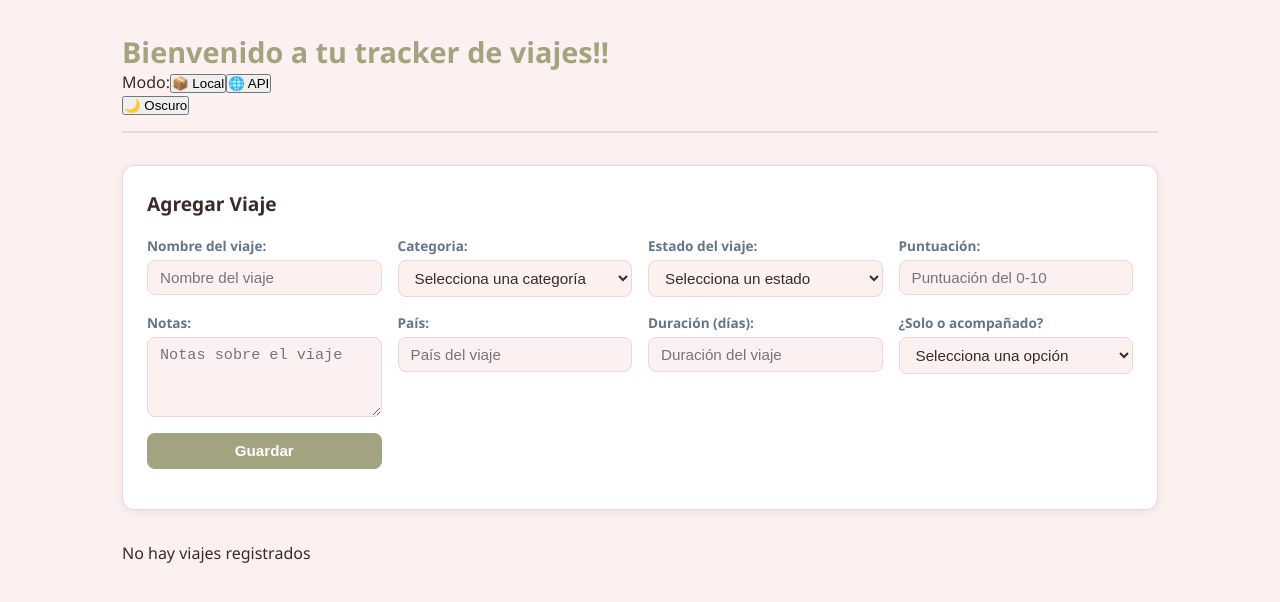
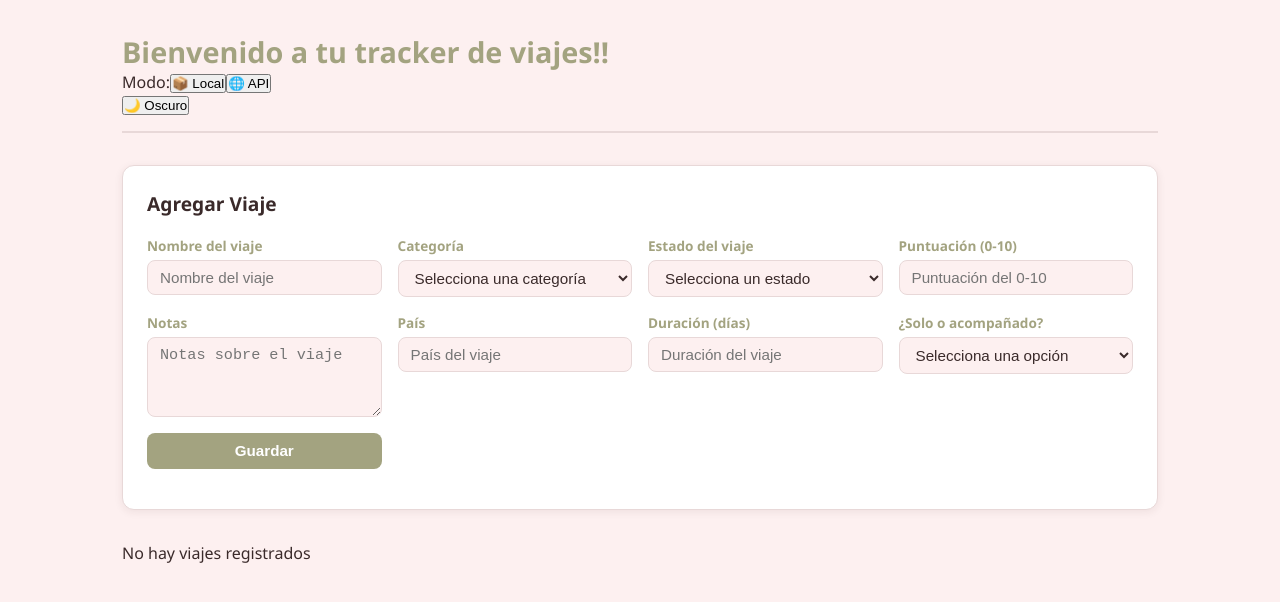
Before and after one commit to marianolhe/proyectofinal_web, a React app in the folder frontend/: page / in a window 1280 px wide. Shown: the top 602 px of the page. Built offline with nearby package versions, Linux system fonts and the light colour scheme; the HTML template or start-up script is replaced by a standard one.

Commit message:
feat: conectar formulario con contexto y agregar ref al input

```diff
--- a/frontend/src/components/Formulario.css
+++ b/frontend/src/components/Formulario.css
@@ -1,5 +1,5 @@
 .formulario-container {
-  background: white;
+  background: var(--color-superficie);
   border-radius: var(--radio);
   border: 1px solid var(--color-borde);
   box-shadow: var(--sombra);
@@ -29,7 +29,7 @@
 .campo label {
   font-size: 0.85rem;
   font-weight: 600;
-  color: #64748B;
+  color: var(--color-texto-secundario);
 }
 
 .campo input,
--- a/frontend/src/components/FormularioItem.jsx
+++ b/frontend/src/components/FormularioItem.jsx
@@ -1,8 +1,8 @@
-import {categorias} from '../utils/categorias'
-import { useEffect, useState } from 'react';
-import './Formulario.css';
+import { categorias } from '../utils/categorias'
+import { useEffect, useState } from 'react'
+import './Formulario.css'
 
-function Formulario({onAgregarViaje, viajeEditando, onActualizarViaje}){
+function Formulario({ onAgregarViaje, viajeEditando, onActualizarViaje, inputNombreRef }) {
     const [formulario, setFormulario] = useState({
         nombre: '',
         categoriaId: '',
@@ -14,6 +14,7 @@ function Formulario({onAgregarViaje, viajeEditando, onActualizarViaje}){
         compania: ''
     })
 
+    // pre-llena el formulario cuando se va a editar un viaje
     useEffect(() => {
         if (viajeEditando) {
             setFormulario({
@@ -29,25 +30,25 @@ function Formulario({onAgregarViaje, viajeEditando, onActualizarViaje}){
         }
     }, [viajeEditando])
 
-    function enviarFormulario(e){
-        e.preventDefault();
+    function enviarFormulario(e) {
+        e.preventDefault()
         const nuevoViaje = {
             id: crypto.randomUUID(),
             nombre: formulario.nombre,
             categoriaId: formulario.categoriaId,
             estado: formulario.estado,
-            puntuacion: formulario.puntuacion ?
-            Number(formulario.puntuacion) : null,
+            puntuacion: formulario.puntuacion ? Number(formulario.puntuacion) : null,
             notas: formulario.notas,
             fechaRegistro: new Date().toISOString(),
-            fechaActividad : new Date().toISOString(),
+            fechaActividad: new Date().toISOString(),
             activo: true,
-            atributos:{
+            atributos: {
                 pais: formulario.pais,
                 duracion: formulario.duracion,
                 compania: formulario.compania
             }
         }
+
         if (viajeEditando) {
             onActualizarViaje({
                 ...viajeEditando,
@@ -62,10 +63,12 @@ function Formulario({onAgregarViaje, viajeEditando, onActualizarViaje}){
                     duracion: formulario.duracion,
                     compania: formulario.compania
                 }
-    });
+            })
         } else {
-    onAgregarViaje(nuevoViaje);
+            onAgregarViaje(nuevoViaje)
         }
+
+        // limpia el formulario después de guardar
         setFormulario({
             nombre: '',
             categoriaId: '',
@@ -75,43 +78,47 @@ function Formulario({onAgregarViaje, viajeEditando, onActualizarViaje}){
             pais: '',
             duracion: '',
             compania: ''
-        });
-
-
+        })
     }
 
-    return(
-        <div className ='formulario-container'>
+    return (
+        <div className="formulario-container">
             <form onSubmit={enviarFormulario}>
-            <h1>Agregar Viaje</h1>
+                <h1>{viajeEditando ? 'Editar Viaje' : 'Agregar Viaje'}</h1>
 
-        <div className='formulario-grid'>
+                <div className="formulario-grid">
 
-            <div className='campo'>
-            <label>Nombre del viaje: </label>
-            <input type="text" placeholder="Nombre del viaje"
+                    <div className="campo">
+                        <label>Nombre del viaje</label>
+                        {/* ref para auto-focus con Ctrl+N */}
+                        <input
+                            type="text"
+                            placeholder="Nombre del viaje"
+                            ref={inputNombreRef}
                             value={formulario.nombre}
-            onChange={(e) => setFormulario({...formulario, nombre: e.target.value})} />
+                            onChange={(e) => setFormulario({ ...formulario, nombre: e.target.value })}
+                        />
                     </div>
 
-
-            <div className='campo'>
-            <label>Categoria: </label>
+                    <div className="campo">
+                        <label>Categoría</label>
                         <select
                             value={formulario.categoriaId}
-            onChange={(e) => setFormulario({...formulario, categoriaId: e.target.value})}>
+                            onChange={(e) => setFormulario({ ...formulario, categoriaId: e.target.value })}
+                        >
                             <option value="">Selecciona una categoría</option>
                             {categorias.map((categoria) => (
-                    <option key={categoria.id} value={categoria.id}>{categoria.nombre} </option>
+                                <option key={categoria.id} value={categoria.id}>{categoria.nombre}</option>
                             ))}
                         </select>
                     </div>
 
-            <div className='campo'>
-            <label>Estado del viaje: </label>
+                    <div className="campo">
+                        <label>Estado del viaje</label>
                         <select
                             value={formulario.estado}
-            onChange={(e) => setFormulario({...formulario, estado: e.target.value})}>
+                            onChange={(e) => setFormulario({ ...formulario, estado: e.target.value })}
+                        >
                             <option value="">Selecciona un estado</option>
                             <option value="completado">Completado</option>
                             <option value="pendiente">Pendiente</option>
@@ -119,52 +126,65 @@ function Formulario({onAgregarViaje, viajeEditando, onActualizarViaje}){
                         </select>
                     </div>
 
-            <div className='campo'>
-            <label>Puntuación: </label>
-            <input type="number" placeholder="Puntuación del 0-10"
+                    <div className="campo">
+                        <label>Puntuación (0-10)</label>
+                        <input
+                            type="number"
+                            placeholder="Puntuación del 0-10"
                             value={formulario.puntuacion}
-            onChange={(e) => setFormulario({...formulario, puntuacion: e.target.value})} />
+                            onChange={(e) => setFormulario({ ...formulario, puntuacion: e.target.value })}
+                        />
                     </div>
 
-            <div className='campo'>
-            <label> Notas: </label>
-            <textarea placeholder="Notas sobre el viaje"
+                    <div className="campo">
+                        <label>Notas</label>
+                        <textarea
+                            placeholder="Notas sobre el viaje"
                             value={formulario.notas}
-            onChange={(e) => setFormulario({...formulario, notas: e.target.value})}></textarea>
+                            onChange={(e) => setFormulario({ ...formulario, notas: e.target.value })}
+                        />
                     </div>
 
-            <div className='campo'>
-            <label>País: </label>
-            <input type="text" placeholder="País del viaje"
+                    <div className="campo">
+                        <label>País</label>
+                        <input
+                            type="text"
+                            placeholder="País del viaje"
                             value={formulario.pais}
-            onChange={(e) => setFormulario({...formulario, pais: e.target.value})} />
+                            onChange={(e) => setFormulario({ ...formulario, pais: e.target.value })}
+                        />
                     </div>
 
-            <div className='campo'>
-            <label>Duración (días): </label>
-            <input type="number" placeholder="Duración del viaje"
+                    <div className="campo">
+                        <label>Duración (días)</label>
+                        <input
+                            type="number"
+                            placeholder="Duración del viaje"
                             value={formulario.duracion}
-            onChange={(e) => setFormulario({...formulario, duracion: e.target.value})} />
+                            onChange={(e) => setFormulario({ ...formulario, duracion: e.target.value })}
+                        />
                     </div>
 
-            <div className='campo'>
-            <label> ¿Solo o acompañado?</label>
+                    <div className="campo">
+                        <label>¿Solo o acompañado?</label>
                         <select
                             value={formulario.compania}
-            onChange={(e) => setFormulario({...formulario, compania: e.target.value})}>
+                            onChange={(e) => setFormulario({ ...formulario, compania: e.target.value })}
+                        >
                             <option value="">Selecciona una opción</option>
                             <option value="solo">Solo</option>
                             <option value="acompañado">Acompañado</option>
                         </select>
                     </div>
 
-            <button className='btn-guardar' type="submit">Guardar</button>
+                    <button className="btn-guardar" type="submit">
+                        {viajeEditando ? 'Actualizar' : 'Guardar'}
+                    </button>
 
                 </div>
             </form>
-
         </div>
     )
 }
 
-export default Formulario;
+export default Formulario
```
Lines whose indentation alone changed are shown as unchanged.
